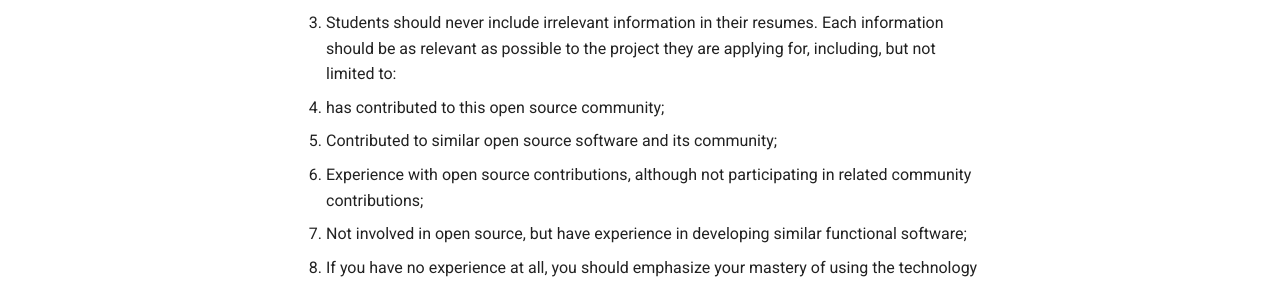
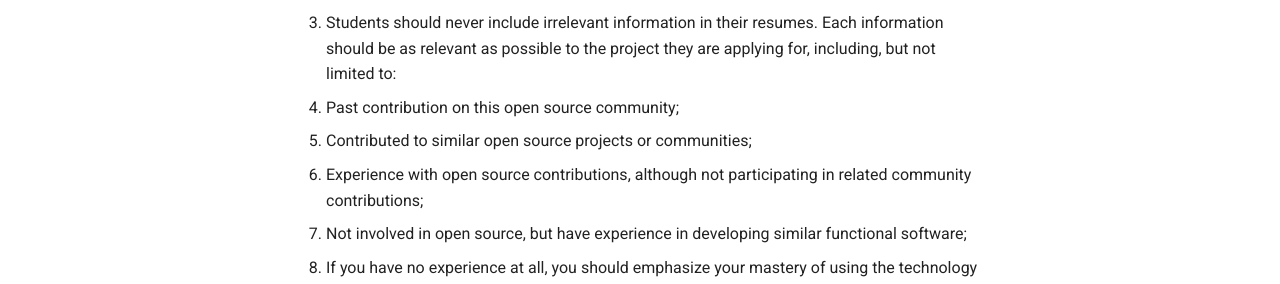
Before and after one commit to summer-ospp/help-en, an MkDocs documentation site: the page built from docs/proj_apply.md, in a window 1280 px wide and 900 px high, scrolled down 1018 px. Shown: the part 518-802 px from the top of the window. Built offline with MkDocs 1.6.1 and Material for MkDocs 9.7.7, drawn with Linux system fonts in a browser that asks for light colours.

Commit message:
Update proj_apply.md

```diff
--- a/docs/proj_apply.md
+++ b/docs/proj_apply.md
@@ -50,12 +50,12 @@ In addition to the detailed technical plan and detailed time plan, students can
 
 3. Students should never include irrelevant information in their resumes. Each information should be as relevant as possible to the project they are applying for, including, but not limited to:
 
-- has contributed to this open source community;
+  - Past contribution on this open source community;
 
-- Contributed to similar open source software and its community;
+  - Contributed to similar open source projects or communities;
 
-- Experience with open source contributions, although not participating in related community contributions;
+  - Experience with open source contributions, although not participating in related community contributions;
 
-- Not involved in open source, but have experience in developing similar functional software;
+  - Not involved in open source, but have experience in developing similar functional software;
 
-- If you have no experience at all, you should emphasize your mastery of using the technology stack in the community and demonstrate your learning ability.
+  - If you have no experience at all, you should emphasize your mastery of using the technology stack in the community and demonstrate your learning ability.
```
